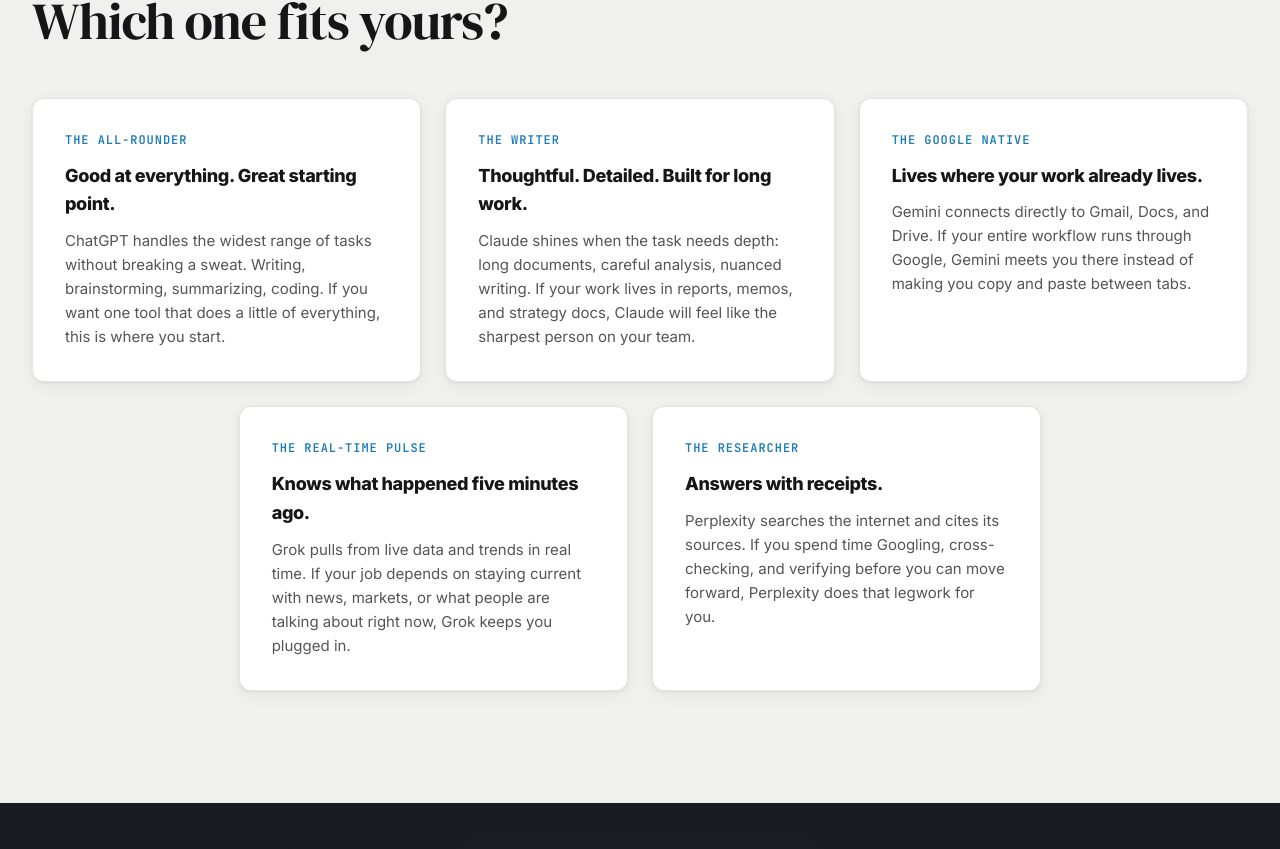
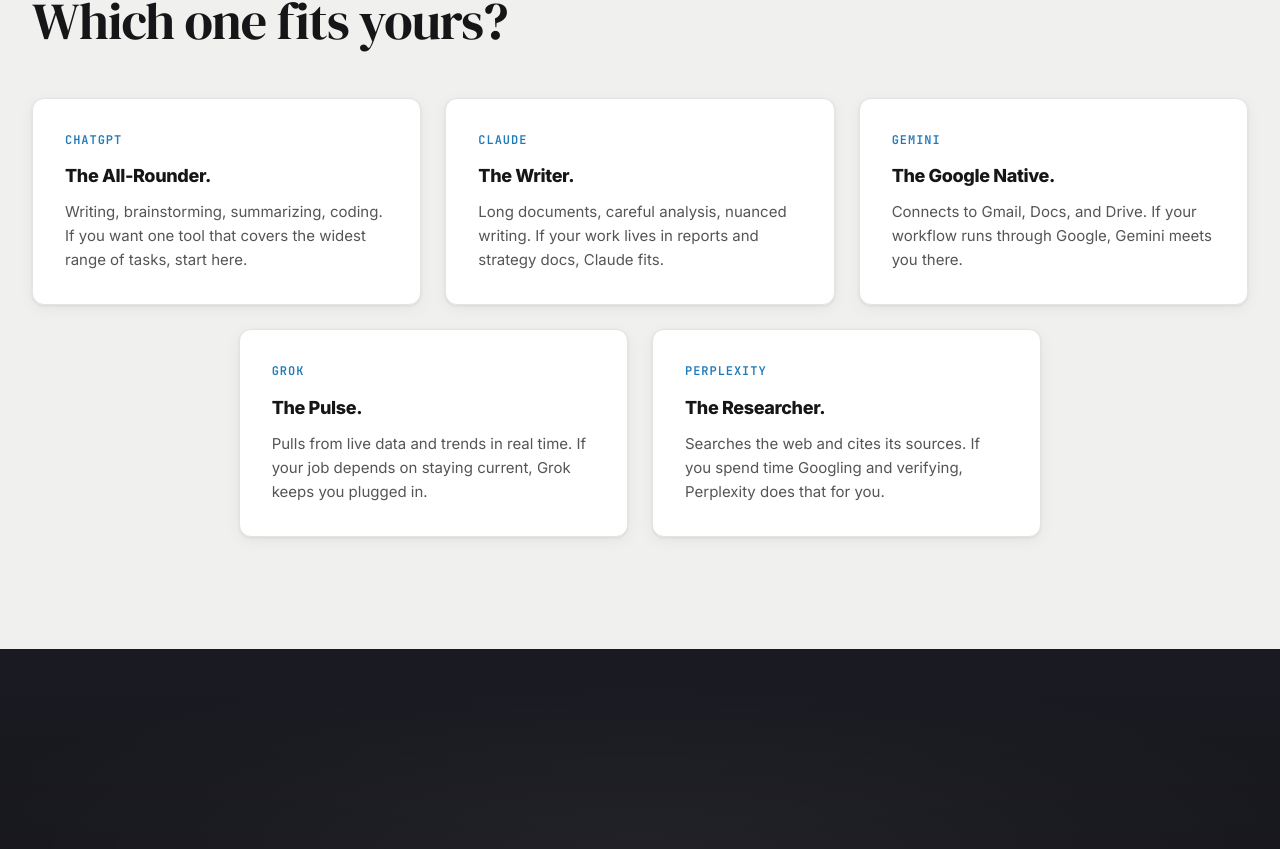
Before and after one commit to coolcalvin457-tech/agent-timesaver-nextjs, a Next.js app: page / in a window 1280 px wide. Shown: the part 2672-3521 px from the top of the page. Built offline with nearby package versions, Linux system fonts and the light colour scheme; no server answers.

Commit message:
Swap card layout: tool name as label, personality as headline

```diff
--- a/app/page.tsx
+++ b/app/page.tsx
@@ -96,48 +96,43 @@ export default function Home() {
 
             <div className="outcomes-grid">
               <div className="outcome-card">
-                <div className="outcome-label">The All-Rounder</div>
-                <div className="outcome-headline">Good at everything. Great starting point.</div>
+                <div className="outcome-label">ChatGPT</div>
+                <div className="outcome-headline">The All-Rounder.</div>
                 <p className="outcome-body">
-                  ChatGPT handles the widest range of tasks without breaking a sweat.
-                  Writing, brainstorming, summarizing, coding. If you want one tool
-                  that does a little of everything, this is where you start.
+                  Writing, brainstorming, summarizing, coding. If you want
+                  one tool that covers the widest range of tasks, start here.
                 </p>
               </div>
               <div className="outcome-card">
-                <div className="outcome-label">The Writer</div>
-                <div className="outcome-headline">Thoughtful. Detailed. Built for long work.</div>
+                <div className="outcome-label">Claude</div>
+                <div className="outcome-headline">The Writer.</div>
                 <p className="outcome-body">
-                  Claude shines when the task needs depth: long documents, careful
-                  analysis, nuanced writing. If your work lives in reports, memos,
-                  and strategy docs, Claude will feel like the sharpest person on your team.
+                  Long documents, careful analysis, nuanced writing. If your
+                  work lives in reports and strategy docs, Claude fits.
                 </p>
               </div>
               <div className="outcome-card">
-                <div className="outcome-label">The Google Native</div>
-                <div className="outcome-headline">Lives where your work already lives.</div>
+                <div className="outcome-label">Gemini</div>
+                <div className="outcome-headline">The Google Native.</div>
                 <p className="outcome-body">
-                  Gemini connects directly to Gmail, Docs, and Drive. If your entire
-                  workflow runs through Google, Gemini meets you there instead of making
-                  you copy and paste between tabs.
+                  Connects to Gmail, Docs, and Drive. If your workflow runs
+                  through Google, Gemini meets you there.
                 </p>
               </div>
               <div className="outcome-card">
-                <div className="outcome-label">The Real-Time Pulse</div>
-                <div className="outcome-headline">Knows what happened five minutes ago.</div>
+                <div className="outcome-label">Grok</div>
+                <div className="outcome-headline">The Pulse.</div>
                 <p className="outcome-body">
-                  Grok pulls from live data and trends in real time. If your job depends
-                  on staying current with news, markets, or what people are talking about
-                  right now, Grok keeps you plugged in.
+                  Pulls from live data and trends in real time. If your job
+                  depends on staying current, Grok keeps you plugged in.
                 </p>
               </div>
               <div className="outcome-card">
-                <div className="outcome-label">The Researcher</div>
-                <div className="outcome-headline">Answers with receipts.</div>
+                <div className="outcome-label">Perplexity</div>
+                <div className="outcome-headline">The Researcher.</div>
                 <p className="outcome-body">
-                  Perplexity searches the internet and cites its sources. If you spend
-                  time Googling, cross-checking, and verifying before you can move forward,
-                  Perplexity does that legwork for you.
+                  Searches the web and cites its sources. If you spend time
+                  Googling and verifying, Perplexity does that for you.
                 </p>
               </div>
             </div>
```
